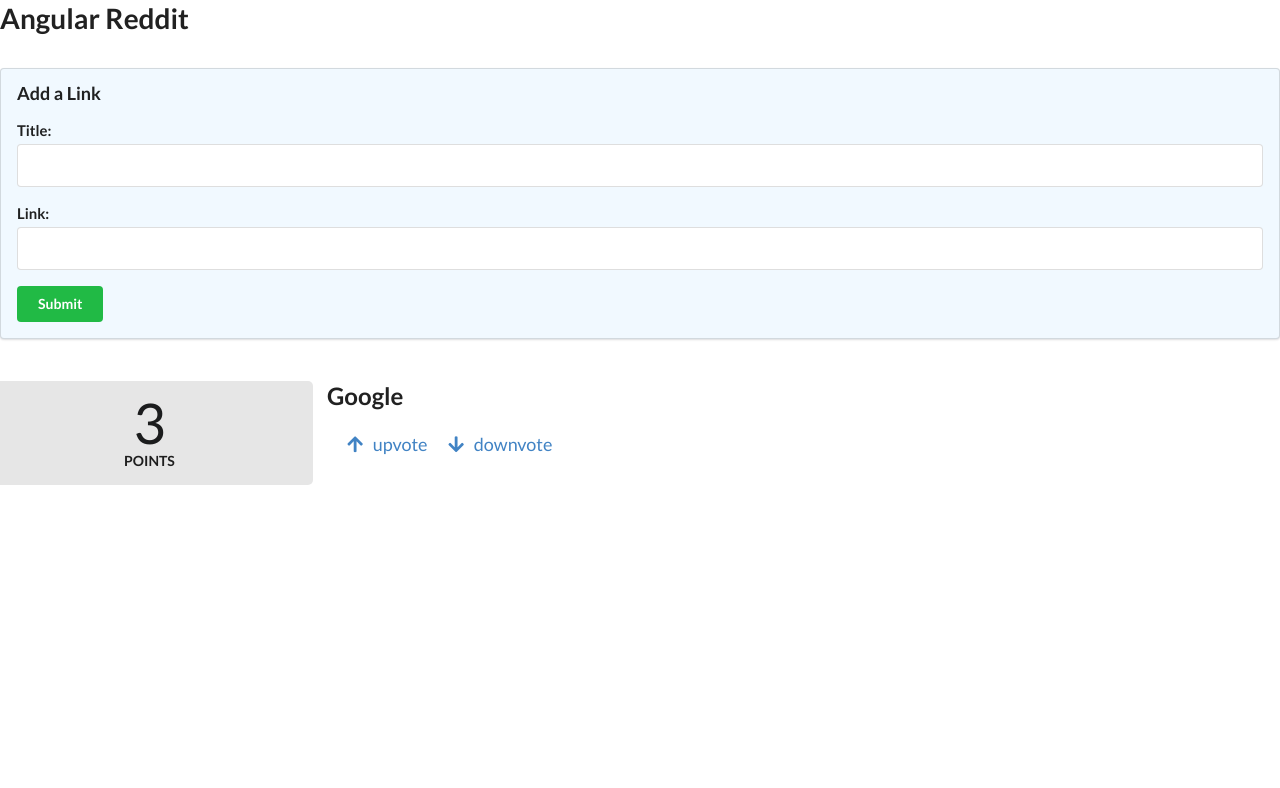
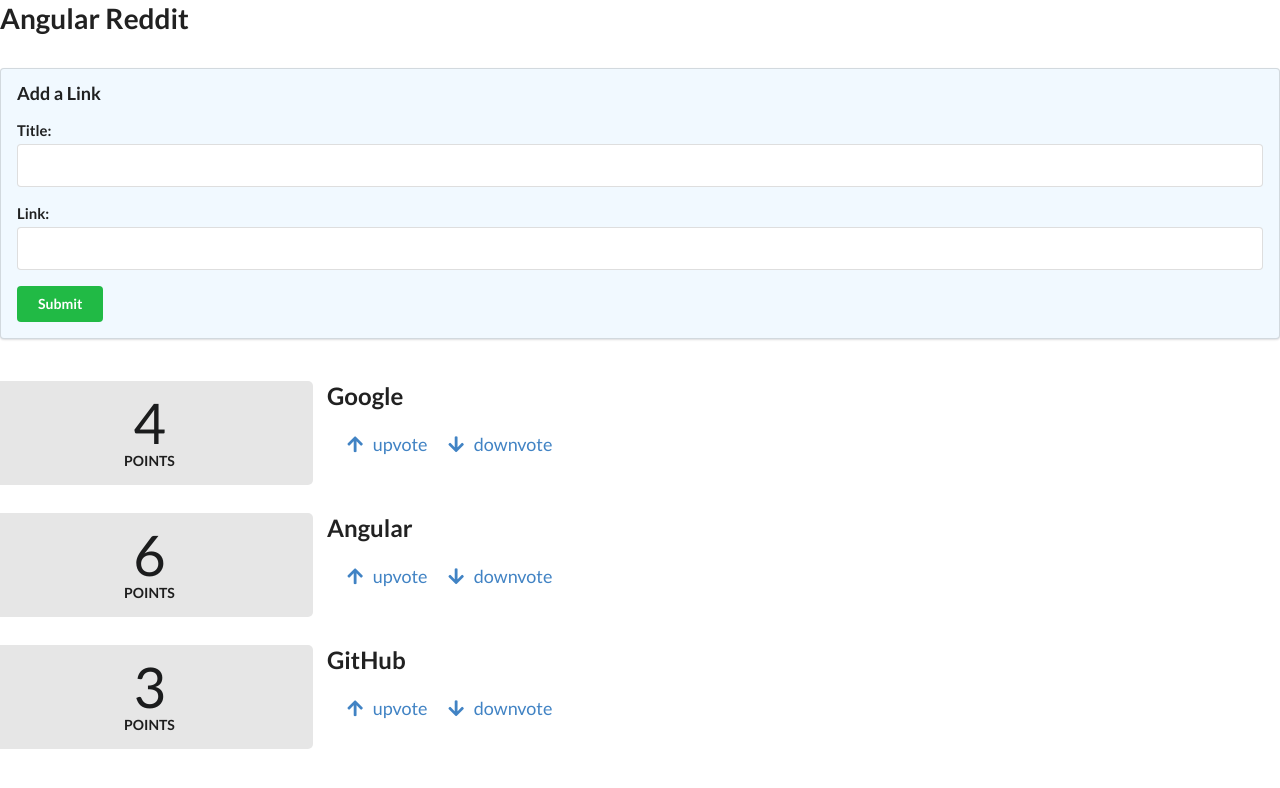
Before and after one commit to vblaskovics/angular-reddit-0531, an Angular app: page / in a window 1280 px wide. Shown: the top 788 px of the page. Built offline with nearby package versions, Linux system fonts and the light colour scheme.

Commit message:
Add article list

```diff
--- a/src/app/app.component.html
+++ b/src/app/app.component.html
@@ -18,5 +18,5 @@
 </form>
 
 <div class="ui grid posts">
-  <app-article></app-article>
+  <app-article *ngFor="let article of articles" [article]="article"></app-article>
 </div>
--- a/src/app/app.component.ts
+++ b/src/app/app.component.ts
@@ -1,4 +1,5 @@
 import { Component } from '@angular/core';
+import { Article } from './article/article.model';
 
 @Component({
   selector: 'app-root',
@@ -7,6 +8,15 @@
 })
 export class AppComponent {
   title = 'angular-reddit';
+  articles: Article[];
+
+  constructor() {
+    this.articles = [
+      new Article('Google', 'www.google.com', 4),
+      new Article('Angular', 'angular.io', 6),
+      new Article('GitHub', 'www.github.com', 3)
+    ]
+  }
 
   addArticle(title: HTMLInputElement, link: HTMLInputElement): boolean {
     console.log(`Adding new article, title: ${title.value}, link: ${link.value}`);
--- a/src/app/article/article.component.ts
+++ b/src/app/article/article.component.ts
@@ -1,4 +1,4 @@
-import { Component, HostBinding, OnInit } from '@angular/core';
+import { Component, HostBinding, Input, OnInit } from '@angular/core';
 import { Article } from './article.model';
 
 @Component({
@@ -8,11 +8,9 @@
 })
 export class ArticleComponent implements OnInit {
   @HostBinding('attr.class') cssClass = 'row';
-  article: Article;
+  @Input() article: Article;
 
-  constructor() {
-    this.article = new Article('Google', 'www.google.com', 3);
-  }
+  constructor() { }
 
   voteUp(): boolean {
     this.article.voteUp();
--- a/src/styles.css
+++ b/src/styles.css
@@ -1,12 +1,12 @@
 @import url("https://cdnjs.cloudflare.com/ajax/libs/semantic-ui/2.4.1/semantic.min.css");
 
 form.ui.segment.form {
-    background-color: #F1F9FF;
+  background-color: #f1f9ff;
   margin-top: 2em;
 }
 
 form.form:after {
-    content: '';
+  content: "";
   display: block;
   height: 0;
   clear: both;
@@ -17,7 +17,7 @@
   display: flex;
   align-items: center;
   justify-content: center;
-    background-color: #E6E6E6;
+  background-color: #e6e6e6;
   padding: 1em 0;
   border-radius: 5px;
 }
@@ -27,15 +27,15 @@
 }
 
 .meta {
-    color: #9A9A9A
+  color: #9a9a9a;
 }
 
-  .ui.grid>.row>.column.votes {
+.ui.grid > .row > .column.votes {
   display: flex;
 }
 
 ul.ui.list li:before {
-    content: '';
+  content: "";
 }
 
 .voters {
```
Lines whose indentation alone changed are shown as unchanged.
